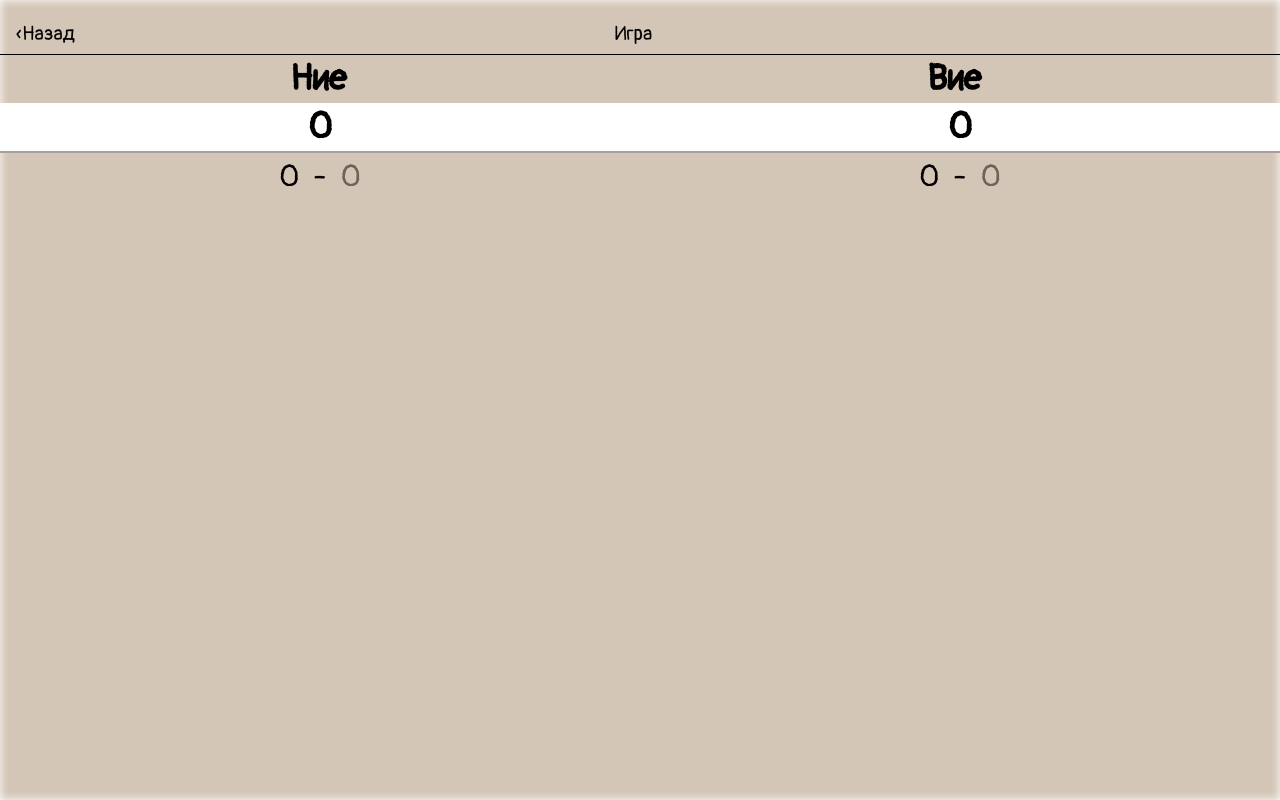
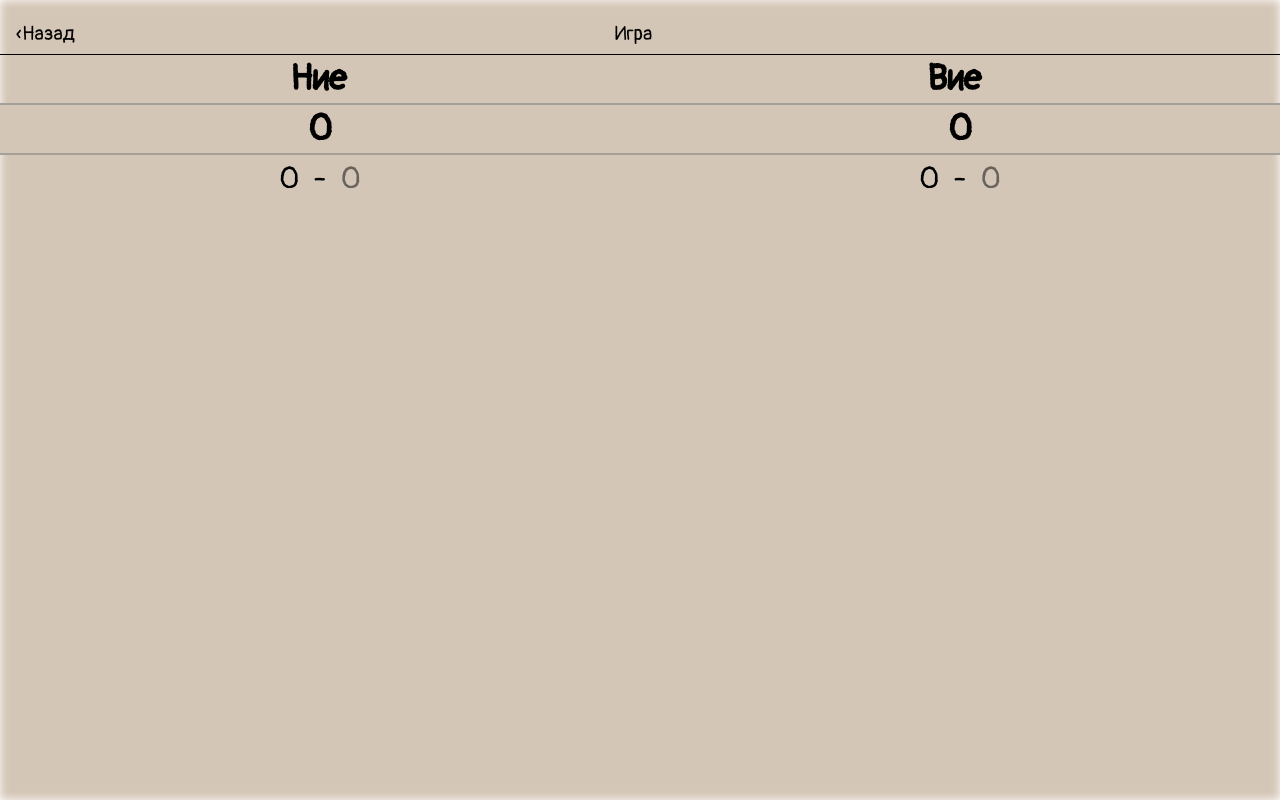
Before and after one commit to petko-todorov/belot-scorer, a React (Vite) app: page /game/1 in a window 1280 px wide. Built offline with nearby package versions, Linux system fonts and the light colour scheme.

Commit message:
Add date field to saved game state
A new 'date' property is added to the saved game object, storing the current date in 'bg-BG' locale format. Also updated the game section header styling for improved appearance.

```diff
--- a/src/pages/Game.jsx
+++ b/src/pages/Game.jsx
@@ -108,6 +108,7 @@ const Game = () => {
                 ...prev,
                 games,
                 updatedAt: Date.now(),
+                date: new Date().toLocaleDateString('bg-BG'),
             };
             saveGame(updatedGame);
             return updatedGame;
@@ -197,7 +198,7 @@ const Game = () => {
 
                         return (
                             <section key={g.gameNumber} className="relative">
-                                <div className="sticky top-0 z-10 bg-white border-b-2 border-stone-400">
+                                <div className="sticky top-0 z-10 border-y-2 border-stone-400 bg-[#D4C6B6]">
                                     <div className="grid grid-cols-2 items-center text-4xl py-1 font-semibold">
                                         <h1 className="text-center">
                                             {winsUs}
```
